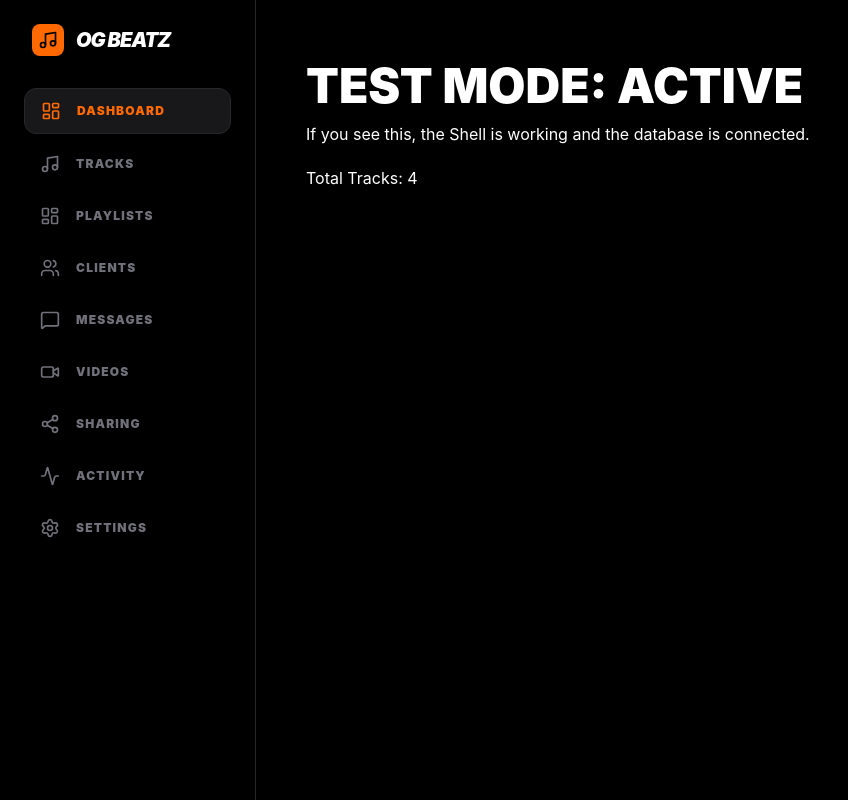
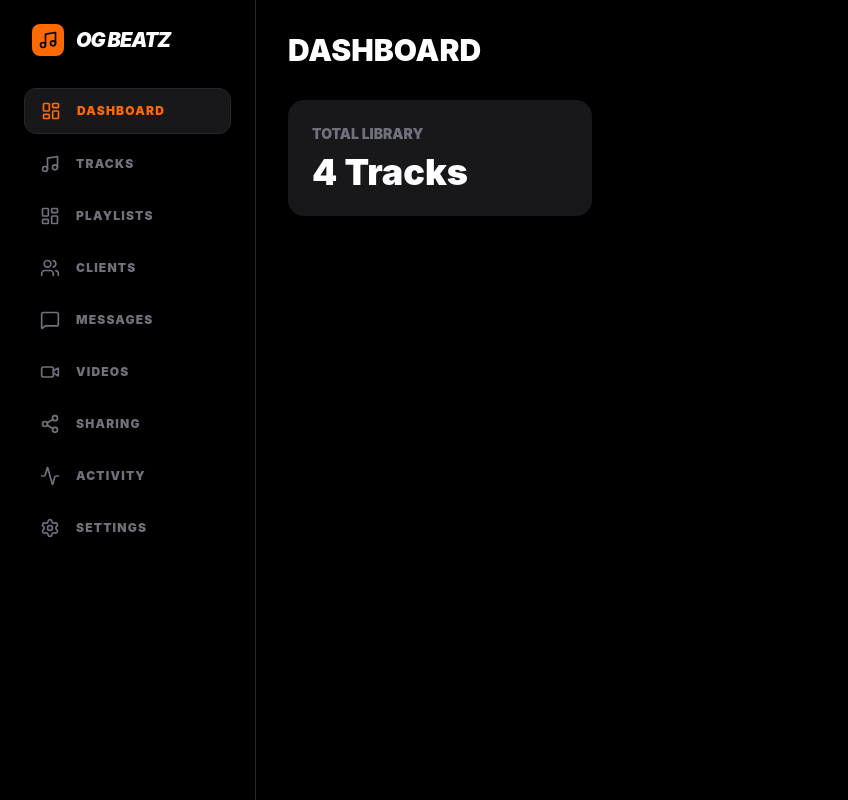
Before and after one commit to ogbeatzofficial1-lab/OGBeatzPlayListManager, a React (Vite) app: page / in a window 1280 px wide. Shown: the whole page, without its empty margins (0-848 px from the left). Built offline with nearby package versions, Linux system fonts and the light colour scheme; no server answers; the database is empty.

Commit message:
Update App.tsx

```diff
--- a/src/App.tsx
+++ b/src/App.tsx
@@ -14,17 +14,24 @@ function AppContent() {
   const [activeView, setActiveView] = useState('dashboard');
   const { tracks } = useMediaStore();
 
-  // If the Shell is black, we force a simple div test
+  // If activeView is dashboard, render your ORIGINAL function here
   return (
     <div style={{ width: '100vw', height: '100vh', background: 'black', color: 'white' }}>
       <Shell activeView={activeView} onViewChange={setActiveView}>
-        <div style={{ padding: '50px' }}>
-          <h1 style={{ fontSize: '3rem', fontWeight: '900' }}>TEST MODE: ACTIVE</h1>
-          <p>If you see this, the Shell is working and the database is connected.</p>
-          <div style={{ marginTop: '20px' }}>
-            <p>Total Tracks: {tracks?.length || 0}</p>
-          </div>
-        </div>
+        {activeView === 'dashboard' ? (
+           <div className="p-8">
+             <h1 className="text-3xl font-black uppercase">Dashboard</h1>
+             {/* Replace this with the actual content of your original renderDashboard() */}
+             <div className="mt-8 grid grid-cols-1 md:grid-cols-3 gap-6">
+               <div className="p-6 bg-zinc-900 rounded-2xl">
+                 <h2 className="text-sm font-black uppercase text-zinc-500">Total Library</h2>
+                 <p className="text-4xl font-black mt-2">{tracks?.length || 0} Tracks</p>
+               </div>
+             </div>
+           </div>
+        ) : (
+           <div className="p-8"><h1>Please select a view.</h1></div>
+        )}
       </Shell>
     </div>
   );
```
